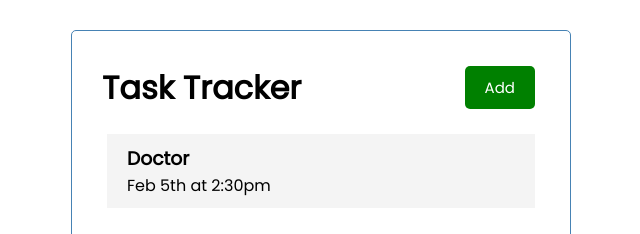
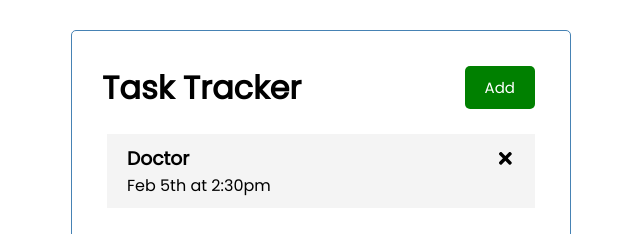
Before and after one commit to petitoff/react-task-tracker, a React (Create React App) app: page / in a window 1280 px wide. Shown: the top 234 px of the page, without its empty margins (319-959 px from the left). Built offline with nearby package versions, Linux system fonts and the light colour scheme.

Commit message:
Import the icon library and add the x icon

```diff
--- a/src/components/Task.js
+++ b/src/components/Task.js
@@ -1,7 +1,9 @@
+import { FaTimes } from 'react-icons/fa'
+
 const Task = ({ task }) => {
     return (
         <div className='task'>
-            <h3>{task.text}</h3>
+            <h3>{task.text} <FaTimes /> </h3>
             <p>{task.day}</p>
         </div>
     )
```
